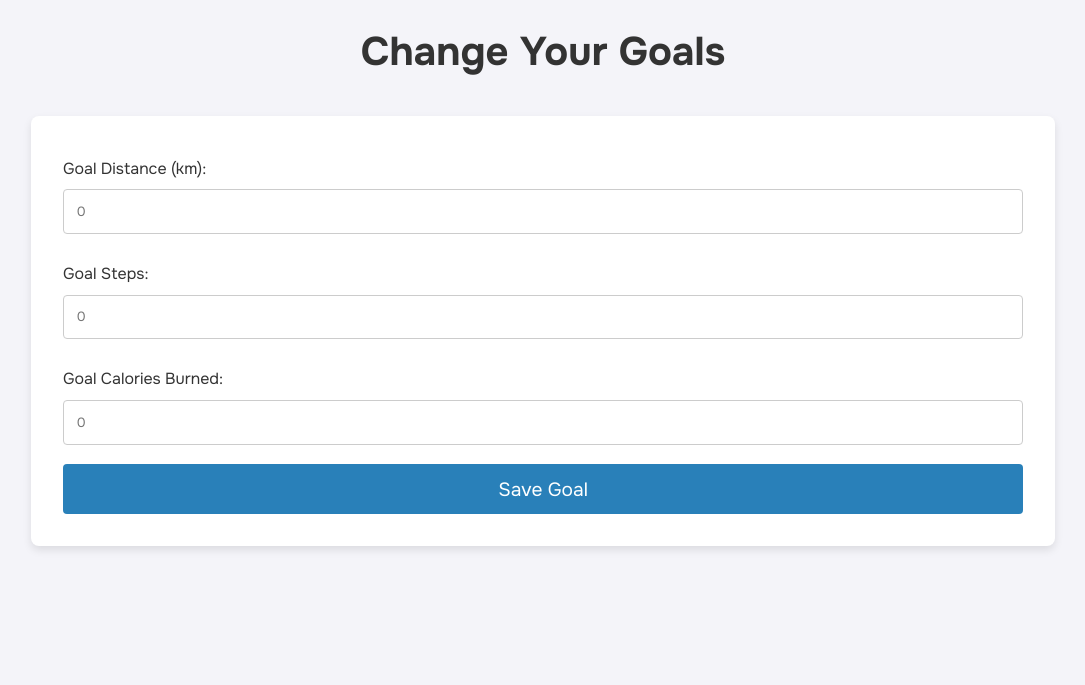
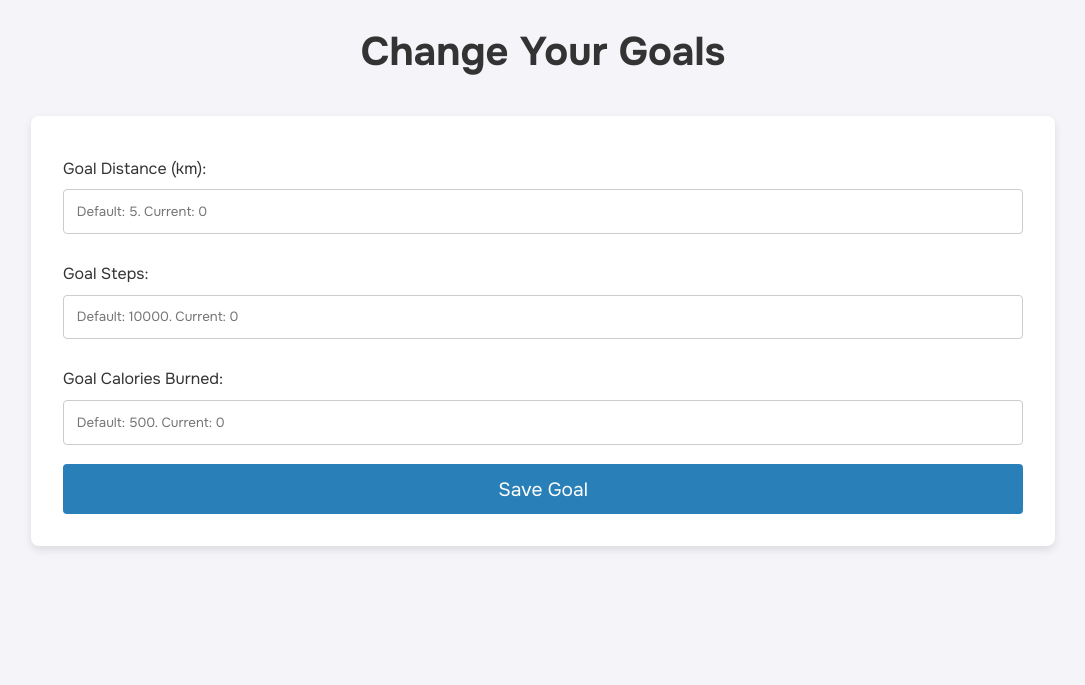
Before and after one commit to thatnoobgamer/hackabyte-submission, a Flask app: page /goals in a window 1280 px wide. Shown: the part 74-759 px from the top of the page, without its empty margins (97-1182 px from the left). Run offline with Flask 3, Linux system fonts and the light colour scheme.

Commit message:
added default amount

```diff
--- a/templates/goals.html
+++ b/templates/goals.html
@@ -42,9 +42,9 @@
         const goalDistance = document.getElementById('goalDistance');
         const goalSteps = document.getElementById('goalSteps');
         const goalCalories = document.getElementById('goalCalories');
-        goalDistance.placeholder = localStorage.getItem('distanceGoal') || '0';
-        goalSteps.placeholder = localStorage.getItem('stepsGoal') || '0';
-        goalCalories.placeholder = localStorage.getItem('caloriesGoal') || '0';
+        goalDistance.placeholder = `Default: 5. Current: ${localStorage.getItem('distanceGoal') || '0'}`;
+        goalSteps.placeholder = `Default: 10000. Current: ${localStorage.getItem('stepsGoal') || '0'}`;
+        goalCalories.placeholder = `Default: 500. Current: ${localStorage.getItem('caloriesGoal') || '0'}`;
         function saveGoal() {
             goalDistanceval = parseFloat(goalDistance.value),
             goalStepsval = parseInt(goalSteps.value),
```
